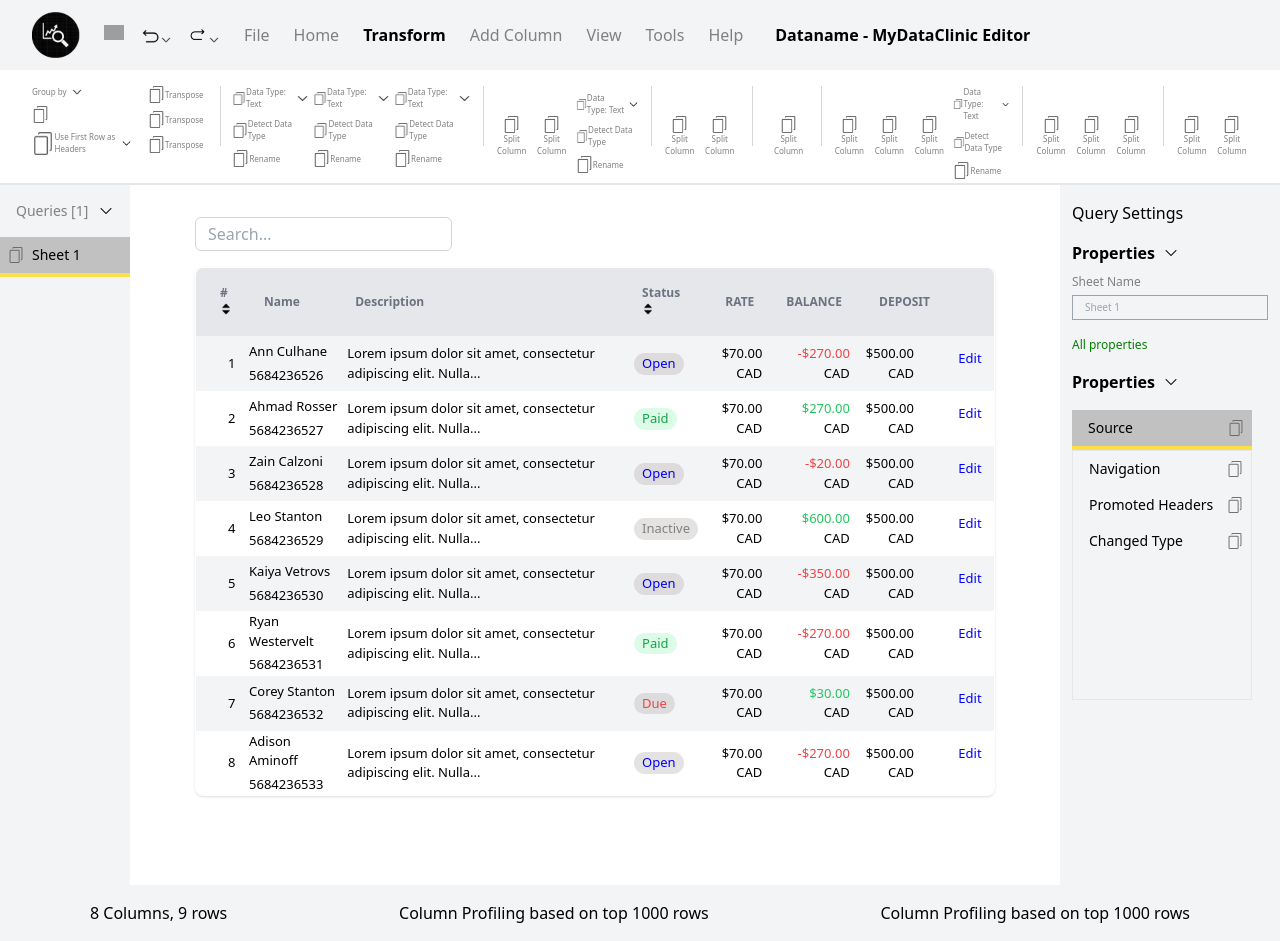
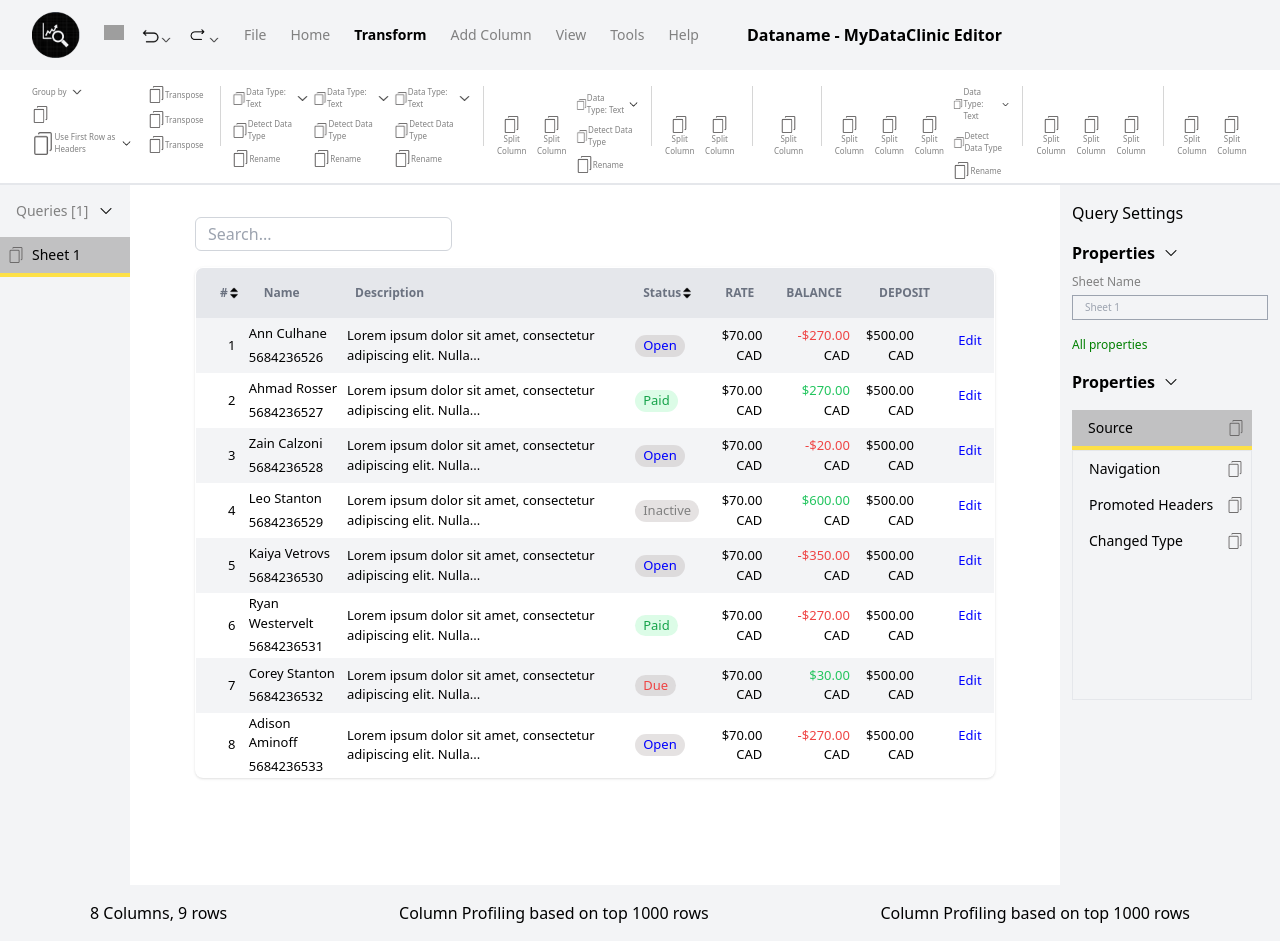
Before and after one commit to pearlodi/toks, a Nuxt app: page / in a window 1280 px wide. Built offline with nearby package versions, Linux system fonts and the light colour scheme; grey boxes are pictures that could not be loaded.

Commit message:
fix status

```diff
--- a/components/dataTable.vue
+++ b/components/dataTable.vue
@@ -14,7 +14,7 @@
       >
         <thead class="bg-gray-200 text-gray-700">
           <tr>
-            <th class="text-left text-gray-500 pl-6 pr-2 py-2">
+            <th class="text-left text-gray-500 pl-6 pr-2 py-2 flex items-center">
               #
               <button @click="sortByColumn('id')">
                 <div class="w-3">
@@ -28,7 +28,7 @@
             </th>
             <th class="text-left text-gray-500 p-4">Name</th>
             <th class="text-left text-gray-500 p-4">Description</th>
-            <th class="text-left text-gray-500 p-4">
+            <th class="text-left text-gray-500 p-4 flex items-center">
               Status
               <button @click="showStatusPopup = true">
                 <div class="w-3">
--- a/components/header.vue
+++ b/components/header.vue
@@ -27,17 +27,17 @@
     </div>
     <div>
       <ul class="flex ml-6">
-        <li class="text-[grey]">File</li>
-        <li class="ml-6  text-[grey]">Home</li>
-        <li class="ml-6  font-bold  border-b-[yellow]">Transform</li>
-        <li class="ml-6  text-[grey]">Add Column</li>
-        <li class="ml-6  text-[grey]">View</li>
-        <li class="ml-6  text-[grey]">Tools</li>
-        <li class="ml-6  text-[grey]">Help</li>
+        <li class="text-[grey] text-sm">File</li>
+        <li class="ml-6  text-[grey] text-sm">Home</li>
+        <li class="ml-6  font-bold text-sm  border-b-[yellow]">Transform</li>
+        <li class="ml-6  text-[grey] text-sm">Add Column</li>
+        <li class="ml-6  text-[grey] text-sm">View</li>
+        <li class="ml-6  text-[grey] text-sm">Tools</li>
+        <li class="ml-6  text-[grey] text-sm">Help</li>
       </ul>
     </div>
-    <div class="ml-8">
-      <p class="font-bold">
+    <div class="ml-12">
+      <p class="font-bold text-base">
         Dataname - MyDataClinic Editor
       </p>
     </div>
```
